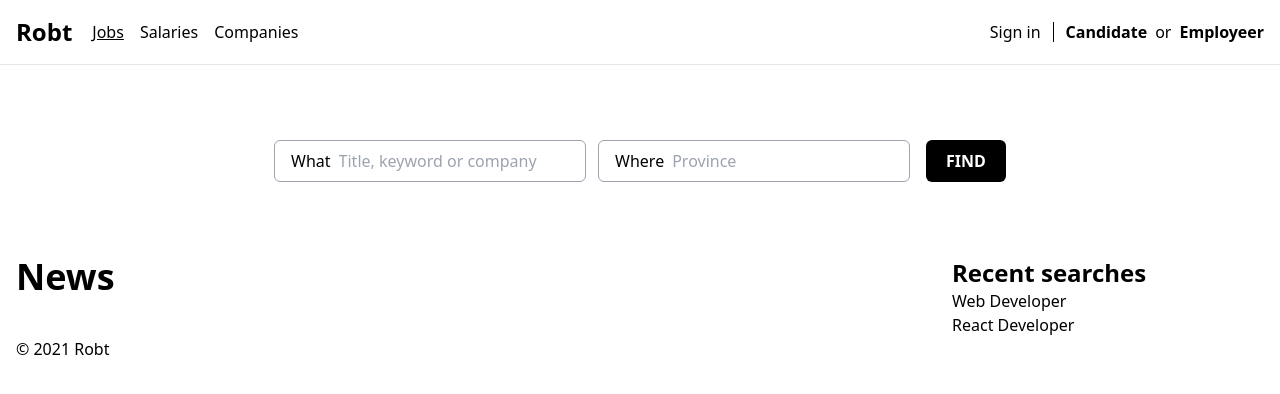
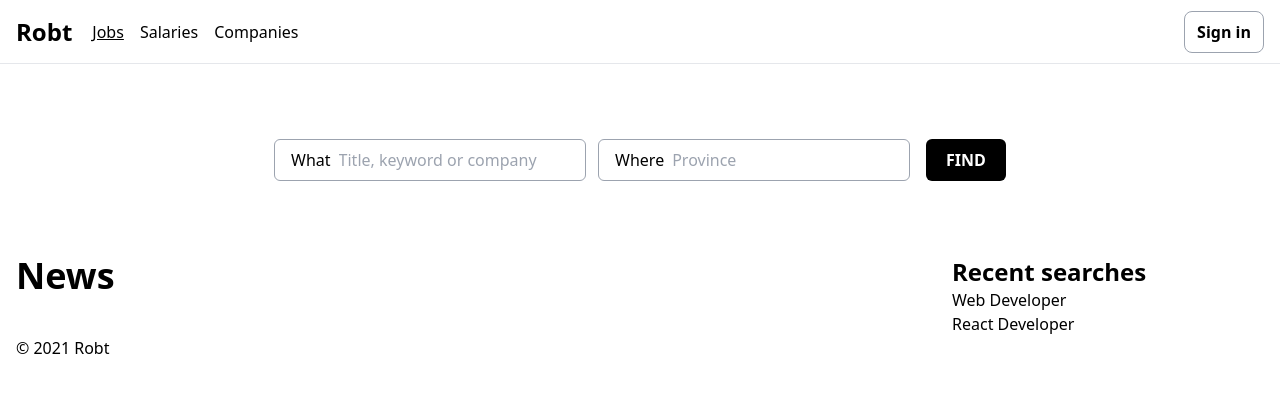
Before and after one commit to Almsrr/robt, a Next.js app: page /jobs in a window 1280 px wide. Shown: the top 394 px of the page. Built offline with nearby package versions, Linux system fonts and the light colour scheme.

Commit message:
update navigation links

```diff
--- a/components/UI/Navigation/Navigation.tsx
+++ b/components/UI/Navigation/Navigation.tsx
@@ -9,17 +9,13 @@ const Navigation: FC = function () {
   const userIsAuth = useAppSelector((state) => state.auth.isAuth);
 
   let rightLinks = (
-    <div className="flex items-center h-full">
-      <span>Sign in</span>
-      <span className="inline-block bg-black w-px h-5 mx-3"></span>
-      <Link href="/candidate/login">
-        <a className="font-bold">Candidate</a>
+    <li className="flex items-center h-full">
+      <Link href="/users/login">
+        <a className="py-2 px-3 border border-gray-400 rounded-lg font-bold">
+          Sign in
+        </a>
       </Link>
-      <span className="px-2">or</span>
-      <Link href="/employeer/login">
-        <a className="font-bold">Employeer</a>
-      </Link>
-    </div>
+    </li>
   );
 
   if (userIsAuth) {
@@ -27,10 +23,10 @@ const Navigation: FC = function () {
   }
 
   return (
-    <nav className="border-b border-gray-200">
-      <div className="container py-4">
-        <div className="flex">
-          <span className="text-2xl font-bold mr-5">
+    <nav className="border-b border-gray-200 h-16">
+      <div className="container h-full">
+        <div className="flex items-center h-full">
+          <span className="logo">
             <Link href="/">
               <a>Robt</a>
             </Link>
@@ -46,7 +42,7 @@ const Navigation: FC = function () {
               <NavLink to="/companies">Companies</NavLink>
             </li>
           </ul>
-          <div className="ml-auto">{rightLinks}</div>
+          <ul className="ml-auto inline-flex">{rightLinks}</ul>
         </div>
       </div>
     </nav>
--- a/components/UI/Navigation/UserMenu.tsx
+++ b/components/UI/Navigation/UserMenu.tsx
@@ -4,7 +4,7 @@ import Link from "next/link";
 import { useAppDispatch } from "../../../app/hooks";
 import { logout } from "../../../app/authSlice";
 
-const UserMenu: FC<{ username: string | null }> = function (props) {
+const UserMenu: FC<{ userId: string | null }> = function (props) {
   const dispatch = useAppDispatch();
 
   const logoutHandler = () => {
@@ -14,12 +14,12 @@ const UserMenu: FC<{ username: string | null }> = function (props) {
   return (
     <ul className="border border-gray-300 rounded absolute top-100 right-0 bg-white py-4 px-3 text-lg w-80">
       <li className="w-full pb-1">
-        <Link href={`/candidate/${props.username}`}>
+        <Link href={`/users/${props.userId}`}>
           <a>Profile</a>
         </Link>
       </li>
       <li className="w-full pt-1 pb-2">
-        <Link href={`/candidate/${props.username}/dashboard`}>
+        <Link href={`/users/${props.userId}/dashboard`}>
           <a>Dashboard</a>
         </Link>
       </li>
--- a/components/UI/Navigation/UserNav.tsx
+++ b/components/UI/Navigation/UserNav.tsx
@@ -1,4 +1,4 @@
-import { FC, useEffect, useState } from "react";
+import { FC, useEffect, useState, Fragment } from "react";
 
 import Link from "next/link";
 import UserMenu from "./UserMenu";
@@ -6,31 +6,35 @@ import { useAppSelector } from "../../../app/hooks";
 
 const RightUserMenu: FC = function () {
   const [showUserMenu, setShowUserMenu] = useState(false);
-  const username = useAppSelector((state) => state.auth.username);
+  const userId = useAppSelector((state) => state.auth.userId);
 
   const toggleUserMenu = () => {
     setShowUserMenu((prevState) => !prevState);
   };
 
   return (
-    <div className="flex items-center h-full">
-      <Link href={`/candidate/${username}/messages`}>
+    <Fragment>
+      <li>
+        <Link href={`/users/${userId}/messages`}>
           <a className="px-3 text-lg">
             <i className="fas fa-comment-alt"></i>
           </a>
         </Link>
-      <Link href={`/candidate/${username}/notifications`}>
+      </li>
+      <li>
+        <Link href={`/users/${userId}/notifications`}>
           <a className="px-3 text-xl">
             <i className="fas fa-bell"></i>
           </a>
         </Link>
-      <div className="relative">
+      </li>
+      <li className="relative">
         <button className="px-3 text-xl" type="button" onClick={toggleUserMenu}>
           <i className="fas fa-user"></i>
         </button>
-        {showUserMenu && <UserMenu username={username} />}
-      </div>
-    </div>
+        {showUserMenu && <UserMenu userId={userId} />}
+      </li>
+    </Fragment>
   );
 };
 
```
Lines whose indentation alone changed are shown as unchanged.
